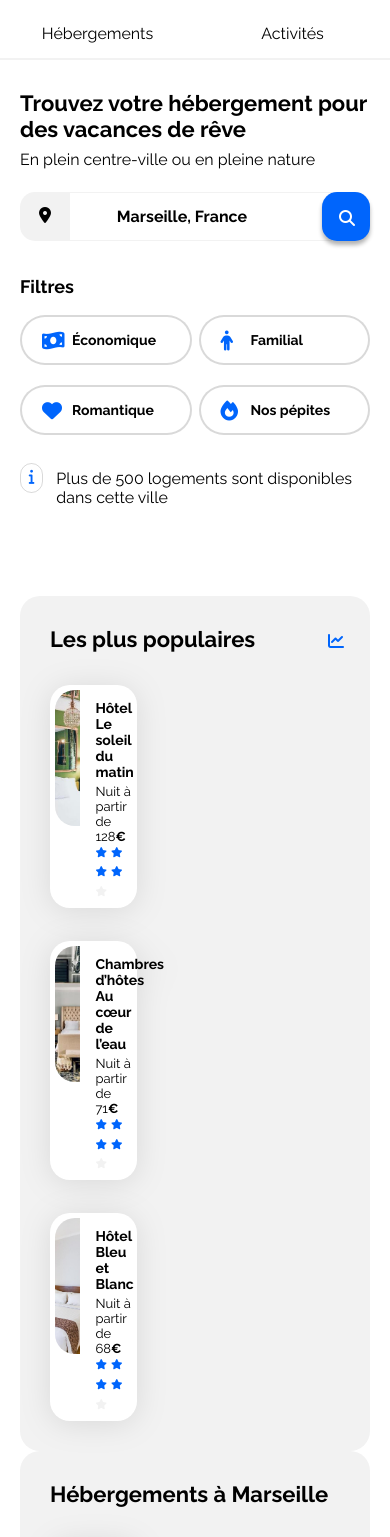
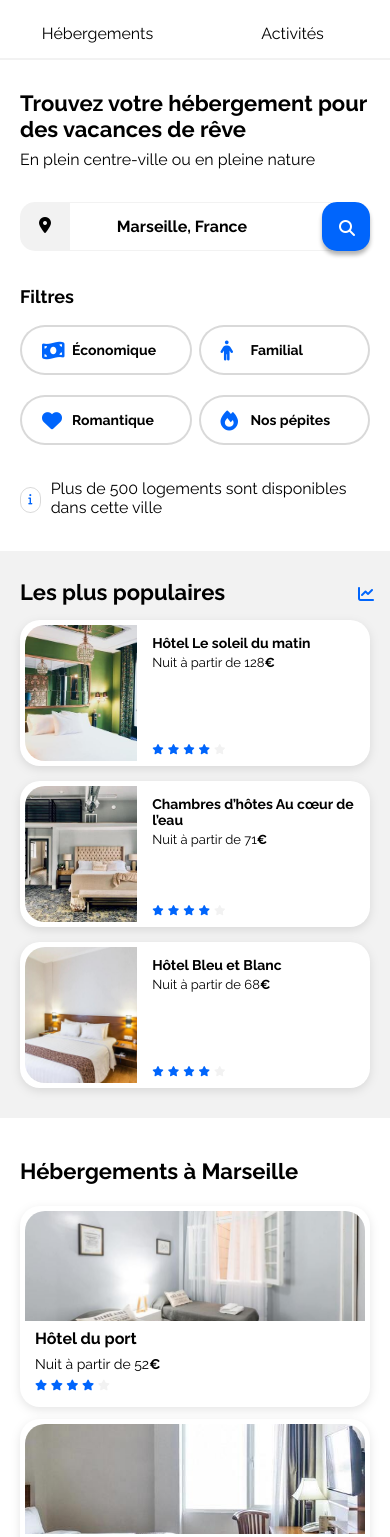
Before and after one commit to AdrienChalet/Booki, a plain HTML site: page index.html in a window 390 px wide. Shown: the part 52-1589 px from the top of the page. Drawn offline with Linux system fonts and the light colour scheme.

Commit message:
Hébergements and populaires responsives mobiles

```diff
--- a/css/style.css
+++ b/css/style.css
@@ -232,8 +232,8 @@ nav a {
 
 .logo-info {
   text-align: center;
-  width: 28px;
-  height: 28px;
+  width: 24px;
+  height: 24px;
   border-width: 1px;
   border-color: rgba(0, 0, 0, 0.15);
   border-style: solid;
@@ -253,7 +253,8 @@ nav a {
   margin: 20px 0 25px 0;
 }
 
-.hebergements-and-populaires section {
+.hebergements,
+.populaires {
   background-color: var(--main-bg-color);
   border-radius: 20px;
   padding: 30px;
@@ -496,7 +497,15 @@ nav a {
   }
 
   main {
-    padding: 0 20px 0 20px;
+    padding: 0;
+  }
+
+  .card {
+    filter: drop-shadow(0px 3px 5px rgba(0, 0, 0, 0.1));
+  }
+
+  .card-texte {
+    height: 60px;
   }
 
   /****** Header ****************************************************************************************/
@@ -539,7 +548,16 @@ nav a {
     cursor: pointer;
   }
 
+  .search {
+    padding: 0px 20px;
+  }
+
   /****** Barre de recherche ****************************************************************************************/
+
+  .search-container {
+    margin-top: 10px;
+  }
+
   .search-button {
     display: none;
   }
@@ -592,26 +610,71 @@ nav a {
     margin-top: -6px;
   }
 
+  /****** Barre d'info ****************************************************************************************/
+  .logo-info {
+    margin-top: 8px;
+    margin-right: 10px;
+  }
+
+  .logo-info i {
+    font-size: 11px;
+  }
+
   /****** Hébergement And Populaire ****************************************************************************************/
   .hebergements-and-populaires {
     flex-direction: column-reverse;
+    margin-top: -35px;
   }
 
   /****** Populaire ****************************************************************************************/
+  .populaires {
+    border-radius: 0px;
+    padding: 28px 20px 30px 20px;
+  }
+
   .populaires-cards {
     display: flex;
     flex-direction: column;
   }
 
+  .populaires-cards .card {
+    margin-top: 15px;
+  }
+
+  .populaires-cards a {
+    width: 100%;
+  }
+
   /****** Hebergement ****************************************************************************************/
+  .hebergements {
+    background-color: white;
+    padding: 20px;
+  }
+
+  .hebergements .section-title {
+    margin: 20px 0px;
+  }
+
   .hebergements-cards {
     flex-direction: column;
   }
 
+  .hebergements-cards a {
+    width: 100%;
+    margin-top: 2px;
+  }
+
+  .hebergements-cards .custom-link {
+    margin-top: 6px;
+  }
+
   /****** Activité ****************************************************************************************/
   .activites {
-    padding: 5px;
-    margin-bottom: 60px;
+    margin-bottom: 30px;
+  }
+
+  .activites .section-title {
+    margin-top: 10px;
   }
 
   .activites-cards {
@@ -632,4 +695,8 @@ nav a {
   .footer-main {
     flex-direction: column;
   }
+
+  .footer {
+    padding: 8px 20px;
+  }
 }
--- a/index.html
+++ b/index.html
@@ -34,6 +34,7 @@
         </nav>
       </header>
       <main>
+        <section class="search">
         <div class="titre">
           <h1>Trouvez votre hébergement pour des vacances de rêve</h1>
           <p>En plein centre-ville ou en pleine nature</p>
@@ -77,6 +78,7 @@
             sont disponibles dans cette ville
           </p>
         </div>
+      </section>
         <br />
         <div class="hebergements-and-populaires">
           <section class="hebergements">
```
